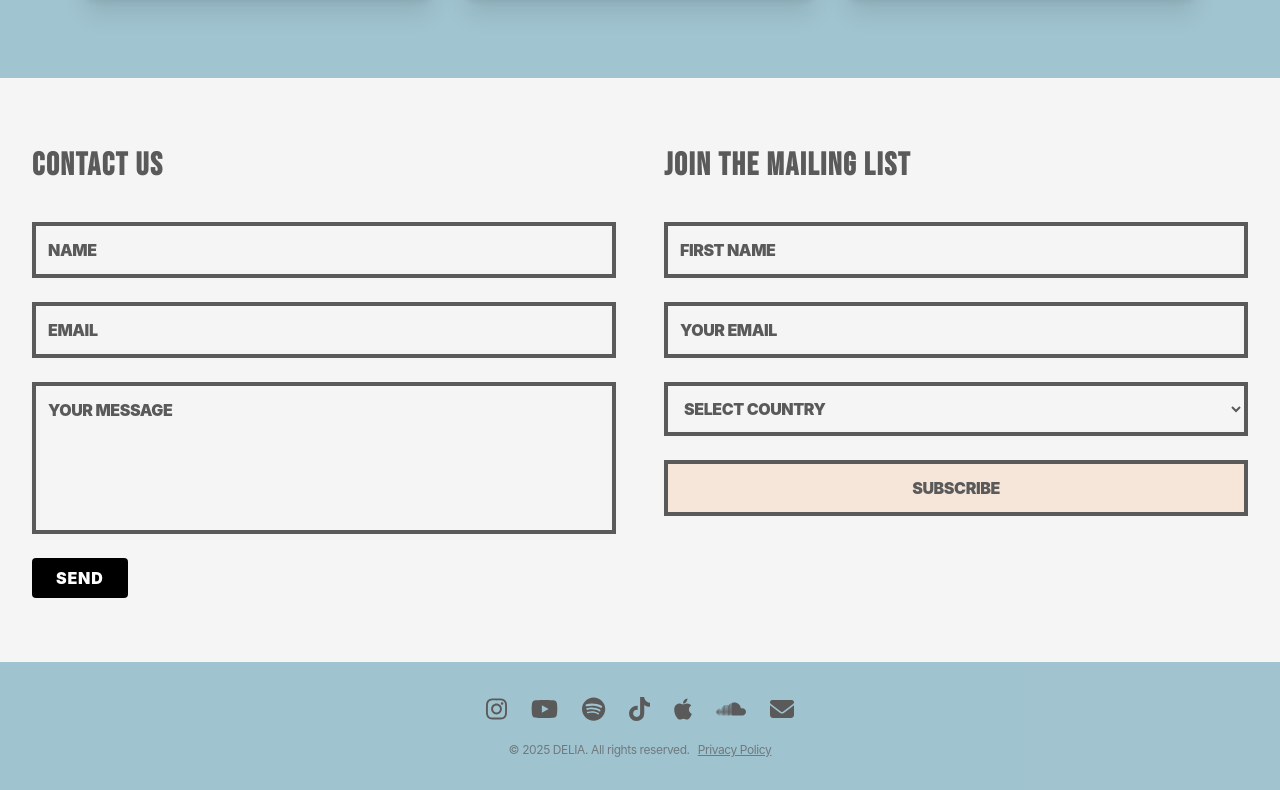
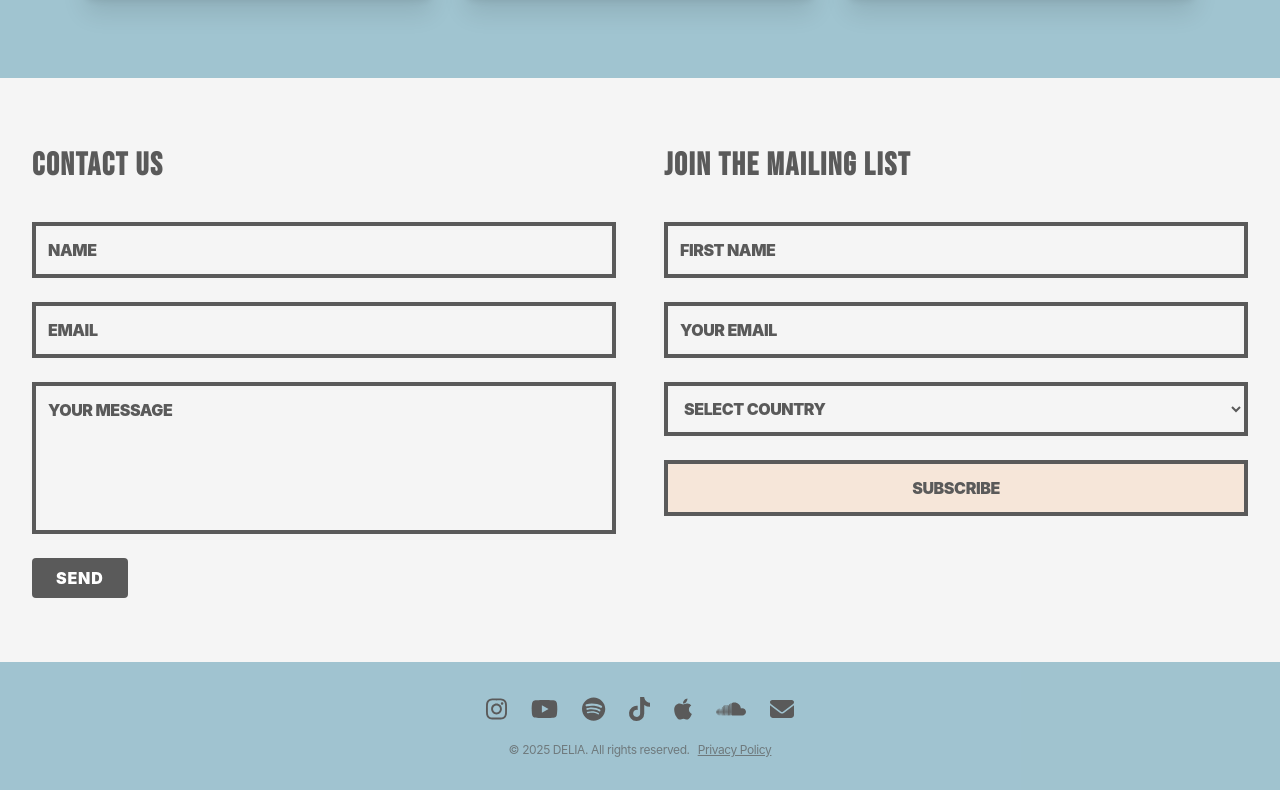
Before and after one commit to renaissancejlc/delia, a React (Vite) app: page / in a window 1280 px wide. Shown: the part 3181-3971 px from the top of the page. Built offline with nearby package versions, Linux system fonts and the light colour scheme; a web font is replaced by a local one.

Commit message:
Update Home.jsx

```diff
--- a/src/pages/Home.jsx
+++ b/src/pages/Home.jsx
@@ -473,7 +473,7 @@ export default function Home() {
             <div className="flex items-center gap-4 flex-wrap">
               <button
                 type="submit"
-                className="bg-black text-white px-6 py-2 rounded uppercase tracking-wider hover:opacity-80 transition"
+                className="bg-[#5a5a5a] text-white px-6 py-2 rounded uppercase tracking-wider hover:opacity-80 transition"
               >
                 Send
               </button>
```
